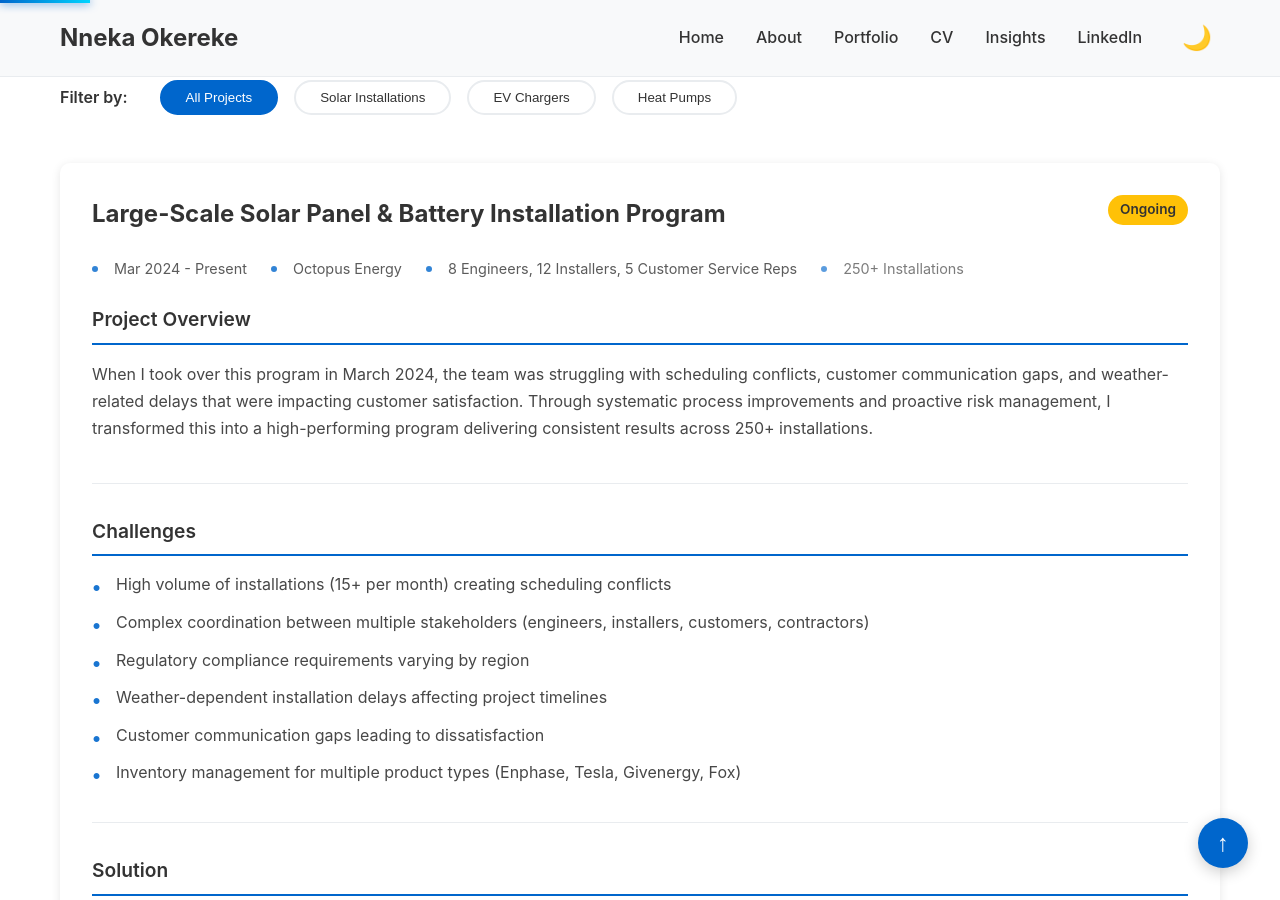
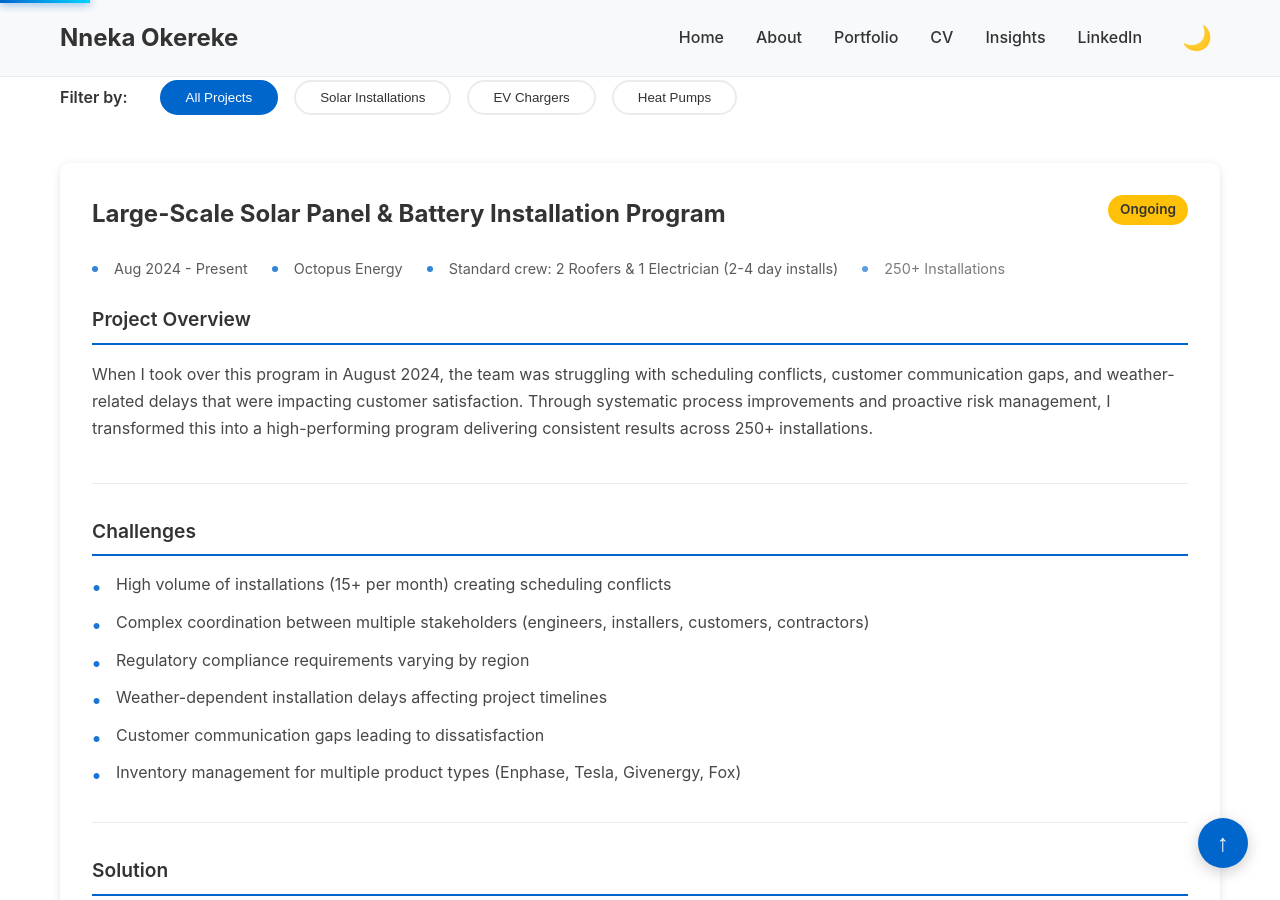
Before and after one commit to nnekaokereke/nnekaokereke.github.io, a Jekyll site: the page built from portfolio.html, in a window 1280 px wide and 900 px high, scrolled down 742 px. Built offline with Jekyll 4.4.1, drawn with Linux system fonts in a browser that asks for light colours; some of the changed text lies outside the part shown.

Commit message:
Align dates to August 2024 start and update solar crew details

```diff
--- a/cv.html
+++ b/cv.html
@@ -33,7 +33,7 @@ title: CV
                 <h3>Project Coordinator – Low-Carbon Tech Products</h3>
                 <p class="cv-company">Octopus Energy</p>
                 <p class="cv-location">Birmingham, UK</p>
-                <p class="cv-date">March 2024 – Present</p>
+                <p class="cv-date">August 2024 – Present</p>
                 <ul>
                     <li>Coordinated 250+ solar & battery projects (150 installs completed), 50+ EV charger deployments and 20+ heat pump installs with clear schedules, dependencies and stakeholder comms</li>
                     <li>Sustained ~98% on-time delivery and 90% positive customer reviews through proactive updates, expectation management and rapid issue resolution</li>
--- a/portfolio.html
+++ b/portfolio.html
@@ -51,16 +51,16 @@ title: Projects
                     <span class="project-status ongoing">Ongoing</span>
                 </div>
                 <div class="project-meta">
-                    <span class="project-duration">Mar 2024 - Present</span>
+                    <span class="project-duration">Aug 2024 - Present</span>
                     <span class="project-company">Octopus Energy</span>
-                    <span class="project-team">8 Engineers, 12 Installers, 5 Customer Service Reps</span>
+                    <span class="project-team">Standard crew: 2 Roofers & 1 Electrician (2-4 day installs)</span>
                     <span class="project-scale">250+ Installations</span>
                 </div>
 
                 <div class="project-case-study">
                     <div class="case-section">
                         <h4 class="case-section-title">Project Overview</h4>
-                        <p>When I took over this program in March 2024, the team was struggling with scheduling conflicts, customer communication gaps, and weather-related delays that were impacting customer satisfaction. Through systematic process improvements and proactive risk management, I transformed this into a high-performing program delivering consistent results across 250+ installations.</p>
+                        <p>When I took over this program in August 2024, the team was struggling with scheduling conflicts, customer communication gaps, and weather-related delays that were impacting customer satisfaction. Through systematic process improvements and proactive risk management, I transformed this into a high-performing program delivering consistent results across 250+ installations.</p>
                     </div>
 
                     <div class="case-section">
@@ -349,7 +349,7 @@ title: Projects
                     <span class="project-status completed">Completed</span>
                 </div>
                 <div class="project-meta">
-                    <span class="project-duration">Mar 2024 - Sep 2024</span>
+                    <span class="project-duration">Aug 2024 - Sep 2024</span>
                     <span class="project-company">Octopus Energy</span>
                     <span class="project-team">CRM Team, Customer Service, IT Support</span>
                     <span class="project-scale">Company-Wide Impact</span>
```
Also changed, not shown: PROGRESS.md (+2 -2 lines), about.html (+3 -5 lines).
